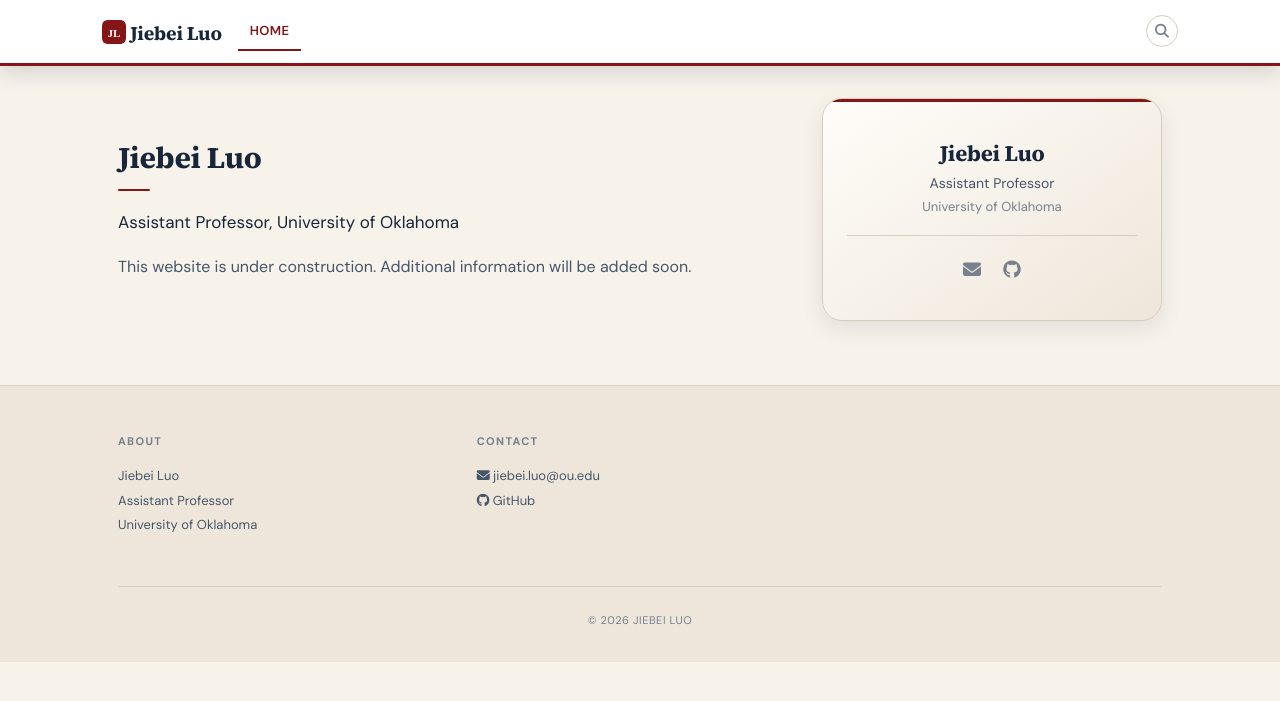
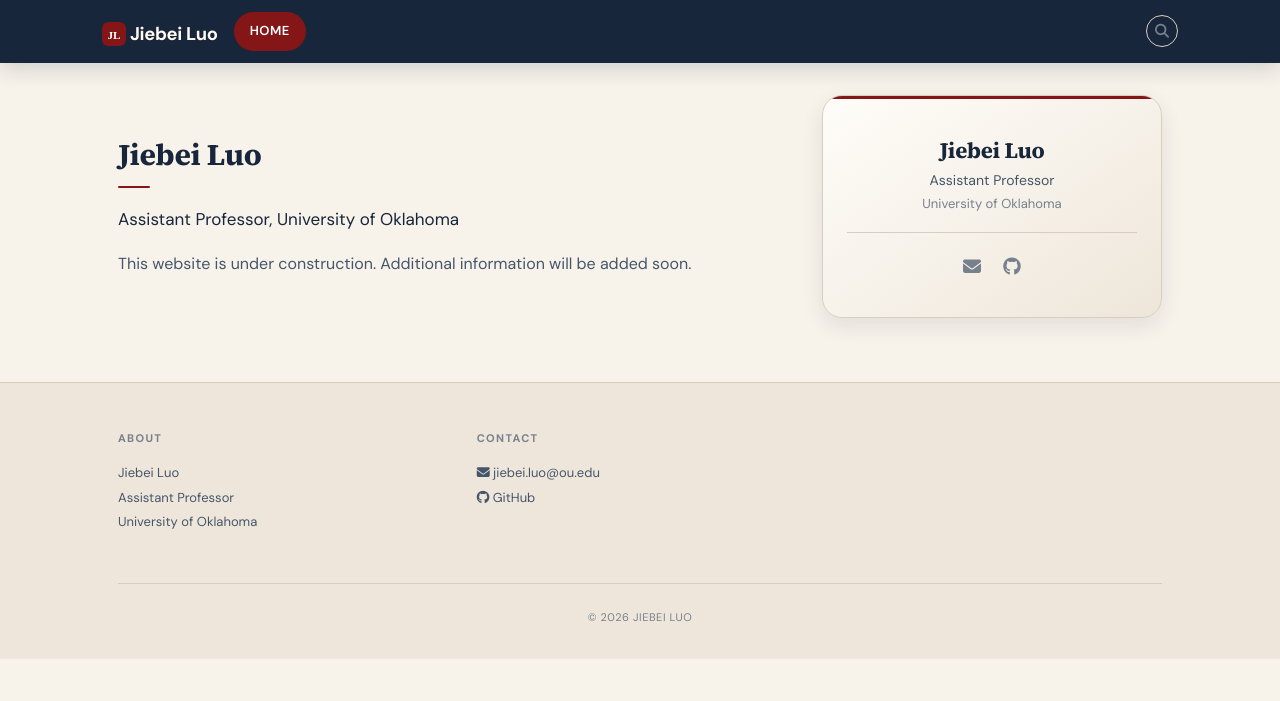
Before and after one commit to hodge-lulu/hodge-lulu.github.io, a Jekyll site: the page built from _pages/home.md, in a window 1280 px wide. Shown: the top 701 px of the page. Built offline with Jekyll 4.4.1, drawn with Linux system fonts in a browser that asks for light colours; a style sheet for code colours, icons or effects is not loaded.

Commit message:
Use a dark editorial navigation for option 2

```diff
--- a/_sass/components/_navbar.scss
+++ b/_sass/components/_navbar.scss
@@ -1,57 +1,60 @@
 // =============================================================
-// Navbar — clean academic header
+// Navbar — modern editorial header
 // =============================================================
 
 .navbar {
-  border-bottom: 3px solid var(--accent);
+  border-bottom: 0;
   padding: var(--space-3) var(--space-4);
   z-index: 1030;
-  background-color: #ffffff !important;
+  background-color: #17263a !important;
   box-shadow: var(--shadow-navbar);
 }
 
 .navbar-brand {
-  font-family: 'Source Serif 4', Georgia, serif;
+  font-family: 'DM Sans', Arial, sans-serif;
   font-weight: 700;
-  letter-spacing: -0.01em;
-  color: var(--text-primary) !important;
-  font-size: 1.2rem;
+  letter-spacing: -0.02em;
+  color: #fffaf2 !important;
+  font-size: 1.15rem;
 
   &:hover {
-    color: var(--accent) !important;
+    color: #f39a78 !important;
   }
 
   img {
-    border-radius: 0;
+    border-radius: var(--radius-sm) !important;
   }
 }
 
 .nav-link {
-  color: var(--text-secondary) !important;
+  color: #dfe4ea !important;
   font-weight: 600;
   font-size: 0.8125rem;
-  padding: var(--space-2) var(--space-3) !important;
-  border-radius: 0;
-  transition: color var(--transition-fast);
-  letter-spacing: 0.025em;
+  padding: var(--space-2) var(--space-4) !important;
+  border-radius: var(--radius-full);
+  transition: all var(--transition-fast);
+  letter-spacing: 0.04em;
   text-transform: uppercase;
 
   &:hover {
-    color: var(--accent) !important;
+    color: #ffffff !important;
+    background: rgba(255, 255, 255, 0.08);
   }
 
   &.active {
-    color: var(--accent) !important;
-    box-shadow: inset 0 -2px 0 var(--accent);
+    color: #ffffff !important;
+    background: var(--accent);
+    box-shadow: none;
   }
 }
 
+.search-toggle,
 .dark-mode-toggle {
-  background: none;
-  border: 1px solid var(--border-color);
-  border-radius: var(--radius-sm);
+  background: transparent;
+  border: 1px solid rgba(255, 255, 255, 0.32);
+  border-radius: var(--radius-full);
   padding: var(--space-2);
-  color: var(--text-muted);
+  color: #fffaf2;
   cursor: pointer;
   font-size: 0.875rem;
   line-height: 1;
@@ -63,42 +66,42 @@
   justify-content: center;
 
   &:hover {
-    color: var(--accent);
-    border-color: var(--accent);
+    color: #ffffff;
+    border-color: #f39a78;
+    background: rgba(255, 255, 255, 0.08);
   }
 }
 
 .navbar-toggler {
-  border: 1px solid var(--border-color);
+  border: 1px solid rgba(255, 255, 255, 0.35);
   padding: var(--space-2) var(--space-3);
-  border-radius: var(--radius-sm);
-  color: var(--text-muted);
+  border-radius: var(--radius-md);
+  color: #fffaf2;
   font-size: 1rem;
 
   &:focus {
-    box-shadow: 0 0 0 3px var(--accent-light);
+    box-shadow: 0 0 0 3px rgba(243, 154, 120, 0.25);
   }
 }
 
 @media (max-width: 767px) {
   .navbar-collapse {
     padding: var(--space-4) 0;
-    border-top: 1px solid var(--border-color);
+    border-top: 1px solid rgba(255, 255, 255, 0.16);
     margin-top: var(--space-3);
   }
 
   .navbar-nav {
-    gap: var(--space-1);
+    gap: var(--space-2);
   }
 
   .nav-link {
-    padding: var(--space-3) 0 !important;
+    padding: var(--space-3) var(--space-4) !important;
     font-size: 0.875rem !important;
 
     &.active {
       box-shadow: none;
-      border-left: 3px solid var(--accent);
-      padding-left: var(--space-3) !important;
+      border-left: 0;
     }
   }
 }
```
